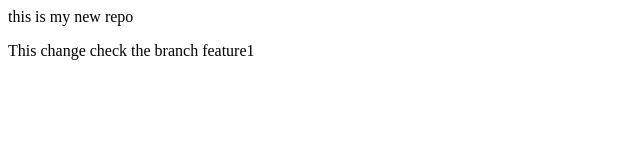
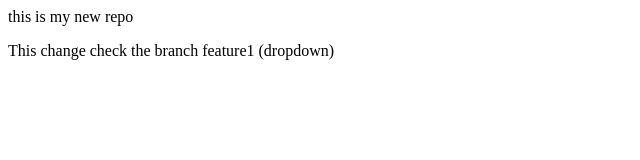
Before and after one commit to Nils19111991/Localrepo1, a plain HTML site: page Index.html in a window 1280 px wide. Shown: the full height of the page, 0-640 px from the left. Drawn offline with Linux system fonts and the light colour scheme.

Commit message:
Add dropdown

```diff
--- a/Index.html
+++ b/Index.html
@@ -1,2 +1,2 @@
 <p>this is my new repo </p>
-<p>This change check the branch feature1 </p>
+<p>This change check the branch feature1 (dropdown)</p>
```
